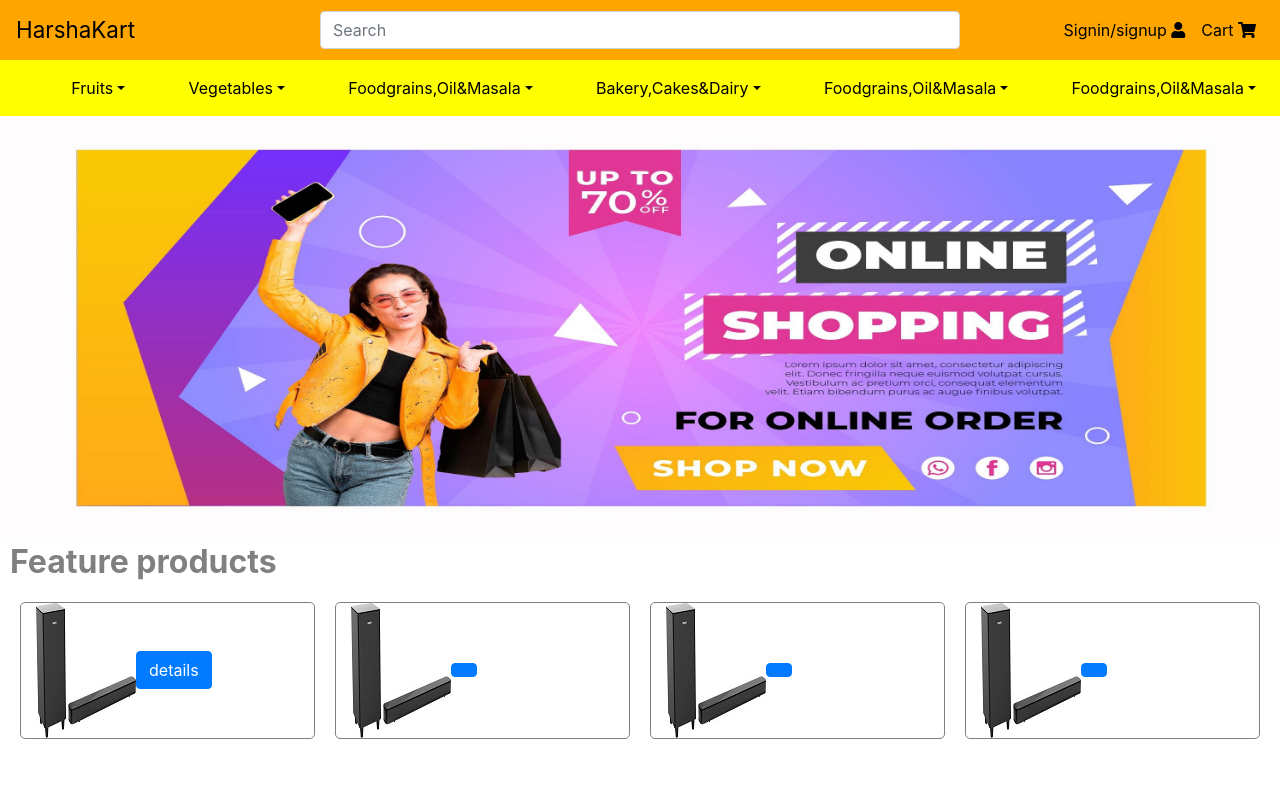
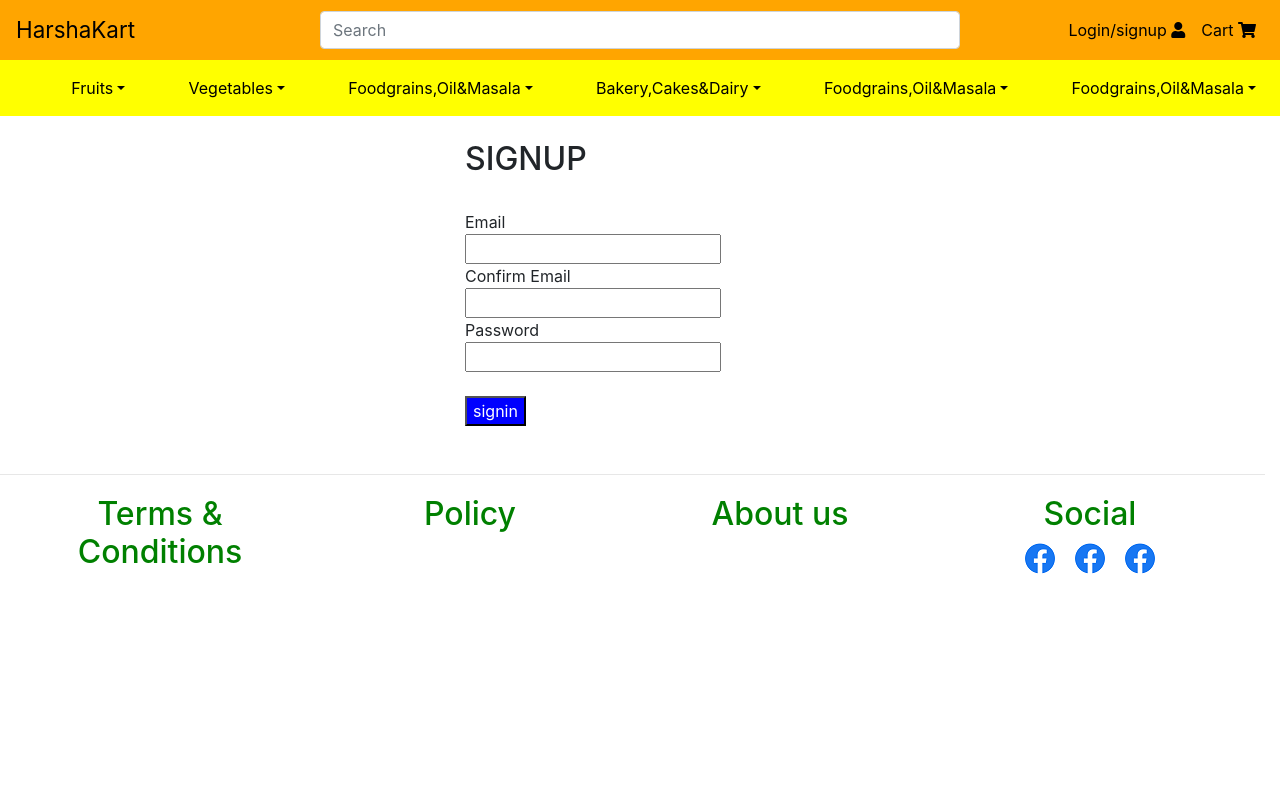
Before and after one commit to sirasala2/saiharshakart, a React (Create React App) app: page /auth/signup in a window 1280 px wide. Before the commit this address led to /. Shown: the top 787 px of the page. Built offline with nearby package versions, Linux system fonts and the light colour scheme.

Commit message:
changed login and signup pages

```diff
--- a/src/App.js
+++ b/src/App.js
@@ -13,6 +13,9 @@ import '../node_modules/bootstrap/dist/css/bootstrap.min.css';
 import { NavigationBar } from '../src/components/NavigationBar';
 import Footer from './components/footer';
 import Categories from './components/Categories';
+import Signup from './Parts/signup';
+import Login from './Parts/login';
+
 
 const App = () => {
   return (
@@ -37,6 +40,12 @@ const App = () => {
         <Route path="/product-detail" exact>
           <ProductDetail />
         </Route>
+        <Route path="/auth/login" exact>
+          <Login />
+        </Route>
+        <Route path="/auth/signup" exact>
+          <Signup />
+        </Route>
         <Redirect to="/" />
       </Switch>
       <Footer />
--- a/src/Parts/authentication.js
+++ b/src/Parts/authentication.js
@@ -1,78 +1,26 @@
-import React, { useState } from 'react';
-import { Card, Row, Container, Col } from 'react-bootstrap';
-const Login = (props) => {
-    const username = useFormInput('');
-    const password = useFormInput('');
+import React from 'react';
+import {Row,Col, Button} from 'react-bootstrap';
+import Login from './login';
+import Signup from './signup';
+
+const Auth = () => {
+    return(
+        <div>
+            <br />
+            <Row>
+                <Col></Col>
+                <Col>
+                   <Button href="/auth/login">Login</Button>
+                </Col>
+                <Col>
+                <Button href="/auth/signup">Signup</Button>
+                </Col>
+                <Col></Col>
+            </Row>
+            <br />
+        </div>
+    )
+};
 
 
-    const handleLogin = () => {
-        props.history.push('/login');
-    }
-    const checkoutbtn = {
-        checkoutbtn: {
-            float: 'right'
-        }
-    }
-
-    return (
-        <div>
-            <br />
-            <Container><Row><Col> Login
-            <br />
-                <br />
-                <div>
-                    Username
-                 <br />
-                    <input type="text" />
-                </div>
-                <div >
-                    Password
-                 <br />
-                    <input type="password" />
-                </div>
-
-                <br />
-                <input type="button" value={'Login'} onClick={handleLogin} />
-                <br /></Col>
-                <Col>
-                    SignUp
-            <br />
-                    <br />
-                    <div>
-                        Username
-                 <br />
-                        <input type="text" />
-                    </div>
-                    <div >
-                        Password
-                 <br />
-                        <input type="password" />
-                    </div>
-
-                    <br />
-                    <input type="button" value={'Signup'} onClick={handleLogin} />
-                    <br />
-                </Col>
-                <Col>
-                    <h2 >hello</h2>
-                </Col>
-            </Row></Container>
-
-            <br />
-        </div>
-    );
-}
-
-const useFormInput = initialValue => {
-    const [value, setValue] = useState(initialValue);
-
-    const handleChange = (props) => {
-        setValue(props.target.value);
-    }
-    return {
-        value,
-        onChange: handleChange
-    }
-}
-
-export default Login;
+export default Auth;
--- a/src/Parts/harshacart.js
+++ b/src/Parts/harshacart.js
@@ -1,5 +1,5 @@
 import React from 'react';
-import { Row, Col } from 'react-bootstrap';
+
 import companyLogo from '../assets/banner.jpg';
 import Product from '../../src/Parts/product';
 import Paymentimages from '../components/paymentimages';
--- /dev/null
+++ b/src/Parts/login.js
@@ -0,0 +1,38 @@
+import React, { useState } from 'react';
+import { Card, Row, Container, Col } from 'react-bootstrap';
+
+const Login = (props) => {
+    return (
+        <div>
+            <br />
+            <Container><Row>
+                <Col></Col>
+                <Col> <h2>LOGIN</h2>
+                <br />
+                <div>
+                    Email
+                 <br />
+                    <input type="text" />
+                </div>
+                <div >
+                    Password
+                 <br />
+                    <input type="password" />
+                </div>
+                <br />
+                <div>
+                    <button style={{textAlign:"center"  ,color:"white" , background:"blue"}}>login</button>
+                </div>
+                <br />
+                </Col>
+                <Col></Col>
+            </Row></Container>
+
+            <br />
+        </div>
+    );
+}
+
+
+
+export default Login;
--- /dev/null
+++ b/src/Parts/signup.js
@@ -0,0 +1,61 @@
+import React, { useState } from 'react';
+import { Card, Row, Container, Col } from 'react-bootstrap';
+const Signup = (props) => {
+
+
+    const forsignup = {
+        forsignup: {
+            color:"blue",
+            float:"center"
+        }
+    }
+
+    return (
+        <div>
+            <br />
+            <Container><Row>
+                <Col></Col>
+                <Col> <h2>SIGNUP</h2>
+                <br />
+                <div>
+                    Email
+                 <br />
+                    <input type="text" />
+                </div>
+                <div>
+                    Confirm Email
+                 <br />
+                    <input type="text" />
+                </div>
+                <div >
+                    Password
+                 <br />
+                    <input type="password" />
+                </div>
+                <br />
+                <div>
+                <button style={{textAlign:"center"  ,color:"white" , background:"blue"}}>signin</button>
+                </div>
+                <br />
+                </Col>
+                <Col></Col>
+            </Row></Container>
+
+            <br />
+        </div>
+    );
+}
+
+const useFormInput = initialValue => {
+    const [value, setValue] = useState(initialValue);
+
+    const handleChange = (props) => {
+        setValue(props.target.value);
+    }
+    return {
+        value,
+        onChange: handleChange
+    }
+}
+
+export default Signup;
--- a/src/components/NavigationBar.js
+++ b/src/components/NavigationBar.js
@@ -28,7 +28,7 @@ export const NavigationBar = () => (
       </Form>
       <Navbar.Collapse id="basic-navbar-nav">
         <Nav className="ml-auto">
-          <Nav.Item><Nav.Link href="/auth">Signin/signup <i className="fa fa-user" aria-hidden="true"></i></Nav.Link></Nav.Item>
+          <Nav.Item><Nav.Link href="/auth" >Login/signup <i className="fa fa-user" aria-hidden="true"></i></Nav.Link></Nav.Item>
           <Nav.Item><Nav.Link href="/cart">Cart <i className="fa fa-shopping-cart" aria-hidden="true"></i></Nav.Link></Nav.Item>
         </Nav>
       </Navbar.Collapse>
```
